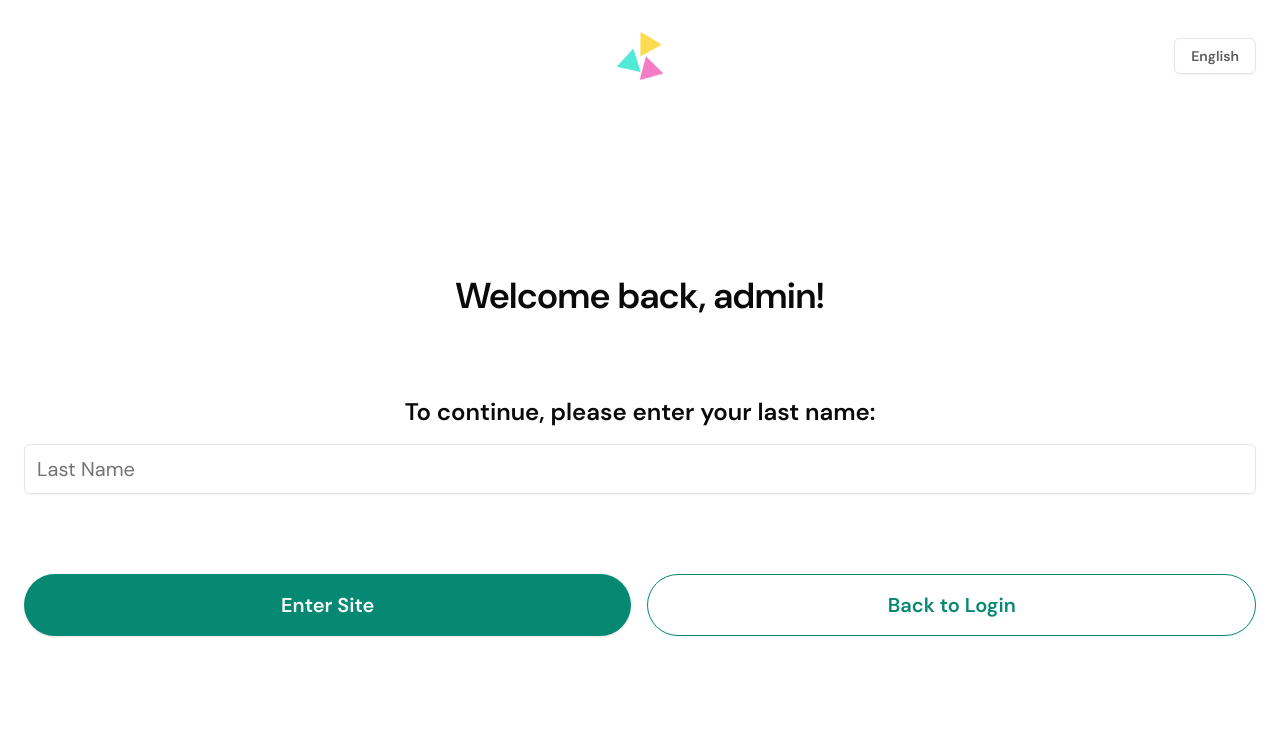
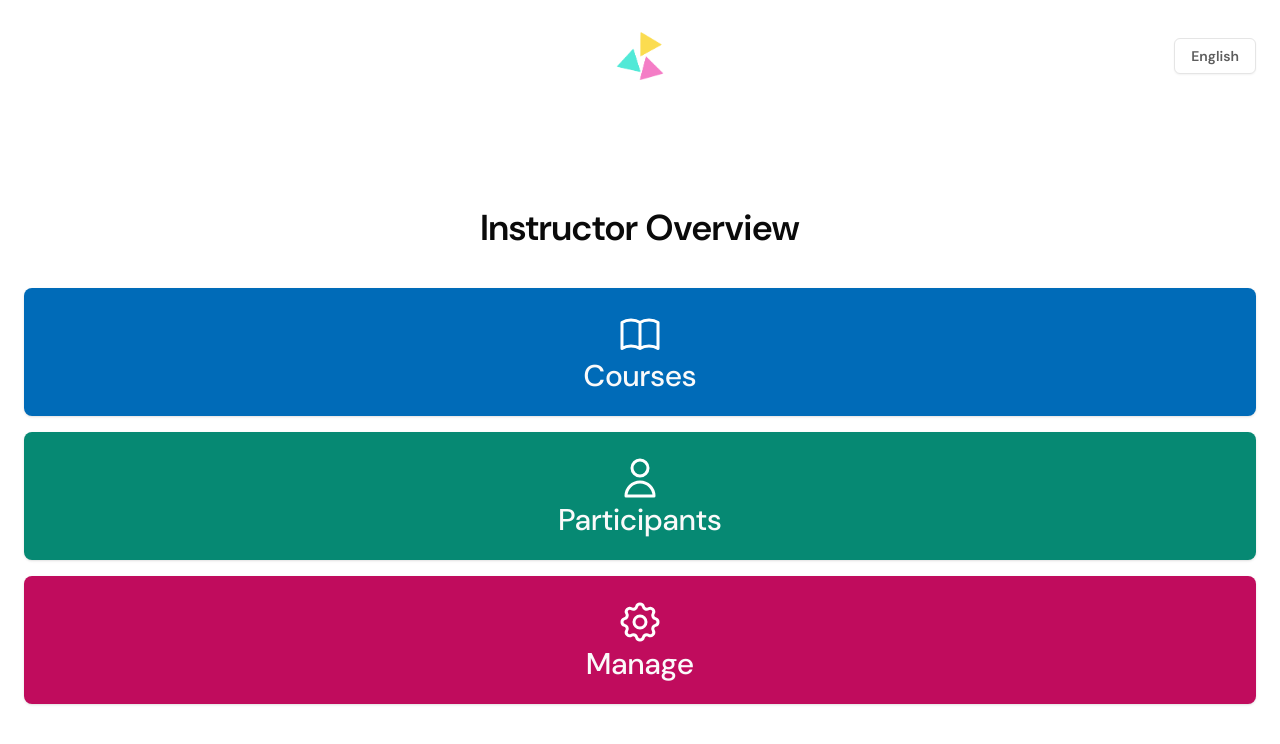
Before and after one commit to noonnofus/wchms-test, a Next.js app: page /admin in a window 1280 px wide. Shown: the top 744 px of the page. Built offline with nearby package versions, Linux system fonts and the light colour scheme.

Commit message:
add admin landing page

```diff
--- /dev/null
+++ b/src/app/admin/page.tsx
@@ -0,0 +1,106 @@
+"use client";
+import { Button } from "@/components/ui/button";
+import Link from "next/link";
+
+export default function AdminLanding() {
+    return (
+        <div className="flex flex-col gap-10 w-full h-full items-center justify-center">
+            <h1 className="font-semibold text-4xl">Instructor Overview</h1>
+            <div className="w-full flex flex-col gap-4">
+                <Button
+                    asChild
+                    className="min-h-[16vh] rounded-lg bg-courses-blue hover:bg-[#004F8A]"
+                >
+                    <Link href="/courses">
+                        <div className="flex flex-col items-center justify-center">
+                            <svg
+                                xmlns="http://www.w3.org/2000/svg"
+                                width="48"
+                                height="48"
+                                viewBox="0 0 48 48"
+                                fill="none"
+                                className="min-w-12 min-h-12"
+                            >
+                                <path
+                                    d="M24 12.5056V38.5056M24 12.5056C21.6642 10.9537 18.493 10 15 10C11.507 10 8.33579 10.9537 6 12.5056V38.5056C8.33579 36.9537 11.507 36 15 36C18.493 36 21.6642 36.9537 24 38.5056M24 12.5056C26.3358 10.9537 29.507 10 33 10C36.493 10 39.6642 10.9537 42 12.5056V38.5056C39.6642 36.9537 36.493 36 33 36C29.507 36 26.3358 36.9537 24 38.5056"
+                                    stroke="white"
+                                    strokeWidth="3"
+                                    strokeLinecap="round"
+                                    strokeLinejoin="round"
+                                />
+                            </svg>
+                            <p className="text-2xl md:text-3xl">Courses</p>
+                        </div>
+                    </Link>
+                </Button>
+                <Button
+                    asChild
+                    className="min-h-[16vh] rounded-lg bg-primary-green hover:bg-[#045B47]"
+                >
+                    <Link href="#">
+                        <div className="flex flex-col items-center justify-center">
+                            <svg
+                                width="48"
+                                height="48"
+                                viewBox="0 0 48 48"
+                                fill="none"
+                                xmlns="http://www.w3.org/2000/svg"
+                                className="min-w-12 min-h-12"
+                            >
+                                <path
+                                    d="M32 14C32 18.4183 28.4183 22 24 22C19.5817 22 16 18.4183 16 14C16 9.58172 19.5817 6 24 6C28.4183 6 32 9.58172 32 14Z"
+                                    stroke="white"
+                                    strokeWidth="3"
+                                    strokeLinecap="round"
+                                    strokeLinejoin="round"
+                                />
+                                <path
+                                    d="M24 28C16.268 28 10 34.268 10 42H38C38 34.268 31.732 28 24 28Z"
+                                    stroke="white"
+                                    strokeWidth="3"
+                                    strokeLinecap="round"
+                                    strokeLinejoin="round"
+                                />
+                            </svg>
+
+                            <p className="text-2xl md:text-3xl">Participants</p>
+                        </div>
+                    </Link>
+                </Button>
+                <Button
+                    asChild
+                    className="min-h-[16vh] rounded-lg bg-discussion-pink hover:bg-[#9B0049]"
+                >
+                    <Link href="#">
+                        <div className="flex flex-col items-center justify-center">
+                            <svg
+                                width="64"
+                                height="64"
+                                viewBox="0 0 64 64"
+                                fill="none"
+                                xmlns="http://www.w3.org/2000/svg"
+                                className="min-w-12 min-h-12"
+                            >
+                                <path
+                                    d="M27.5323 11.5128C28.6694 6.82906 35.3306 6.82906 36.4677 11.5128C37.2022 14.5385 40.6687 15.9743 43.3275 14.3543C47.4435 11.8464 52.1536 16.5565 49.6457 20.6725C48.0257 23.3313 49.4615 26.7978 52.4872 27.5323C57.1709 28.6694 57.1709 35.3306 52.4872 36.4677C49.4615 37.2022 48.0257 40.6687 49.6457 43.3275C52.1536 47.4435 47.4435 52.1536 43.3275 49.6457C40.6687 48.0257 37.2022 49.4615 36.4677 52.4872C35.3306 57.1709 28.6694 57.1709 27.5323 52.4872C26.7978 49.4615 23.3314 48.0257 20.6725 49.6457C16.5565 52.1536 11.8464 47.4435 14.3543 43.3275C15.9743 40.6687 14.5385 37.2022 11.5128 36.4677C6.82906 35.3306 6.82906 28.6694 11.5128 27.5323C14.5385 26.7978 15.9743 23.3313 14.3543 20.6725C11.8464 16.5565 16.5565 11.8464 20.6725 14.3543C23.3313 15.9743 26.7978 14.5385 27.5323 11.5128Z"
+                                    stroke="white"
+                                    strokeWidth="4"
+                                    strokeLinecap="round"
+                                    strokeLinejoin="round"
+                                />
+                                <path
+                                    d="M40 32C40 36.4183 36.4183 40 32 40C27.5817 40 24 36.4183 24 32C24 27.5817 27.5817 24 32 24C36.4183 24 40 27.5817 40 32Z"
+                                    stroke="white"
+                                    strokeWidth="4"
+                                    strokeLinecap="round"
+                                    strokeLinejoin="round"
+                                />
+                            </svg>
+                            <p className="text-2xl md:text-3xl">Manage</p>
+                        </div>
+                    </Link>
+                </Button>
+            </div>
+        </div>
+    );
+}
```
Also changed, not shown: 1 other file (tests, documents, lock files or other folders).
